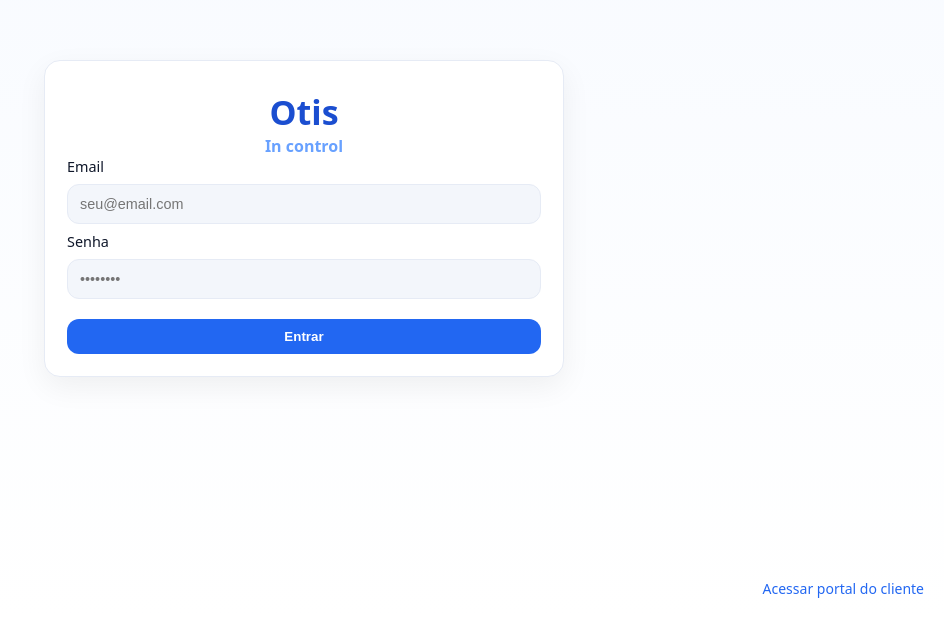
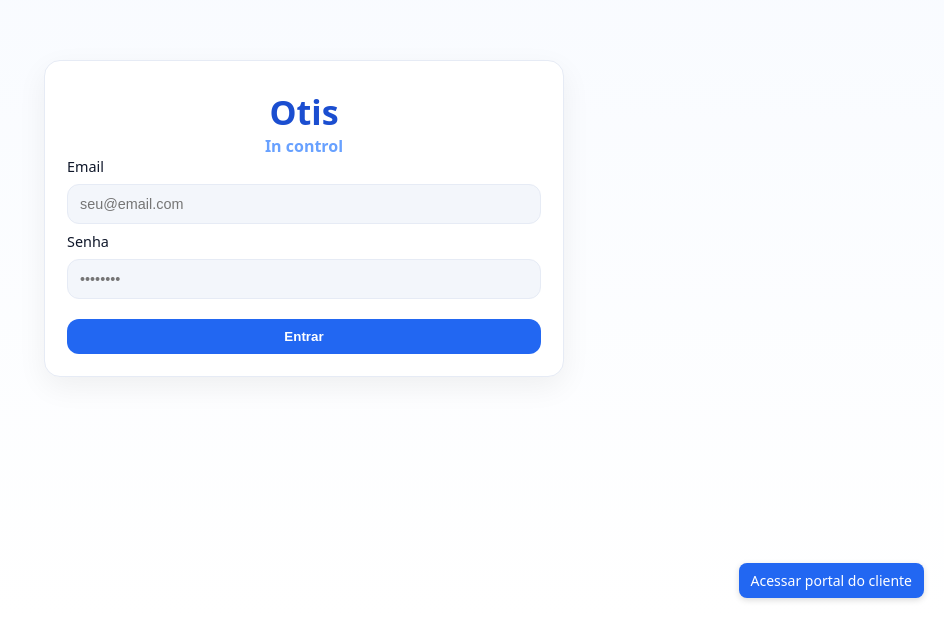
Before and after one commit to FIAP-Grupo-04/OTIS, a React (Vite) app: page / in a window 1280 px wide. Shown: the part 182-800 px from the top of the page, without its empty margins (336-1280 px from the left). Built offline with nearby package versions, Linux system fonts and the light colour scheme.

Commit message:
Portal do cliente Caixa Azul

```diff
--- a/src/pages/Login.jsx
+++ b/src/pages/Login.jsx
@@ -114,7 +114,12 @@ export default function Login() {
           bottom: 20,
           right: 20,
           fontSize: 14,
-          color: "var(--color-blue, #2267f2)",
+          backgroundColor: "var(--color-blue, #2267f2)",
+          color: "#ffffff",
+          padding: "8px 12px",
+          borderRadius: 8,
+          boxShadow: "0 2px 6px rgba(0,0,0,0.15)",
+          display: "inline-block",
         }}
       >
         <Link
```
